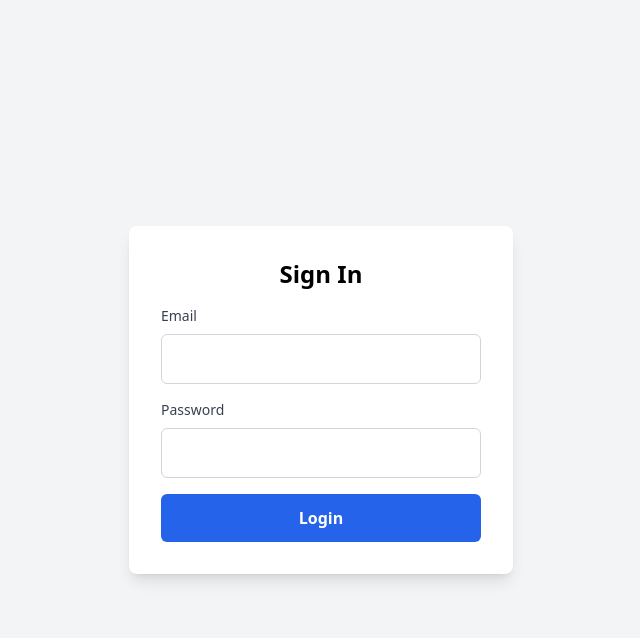
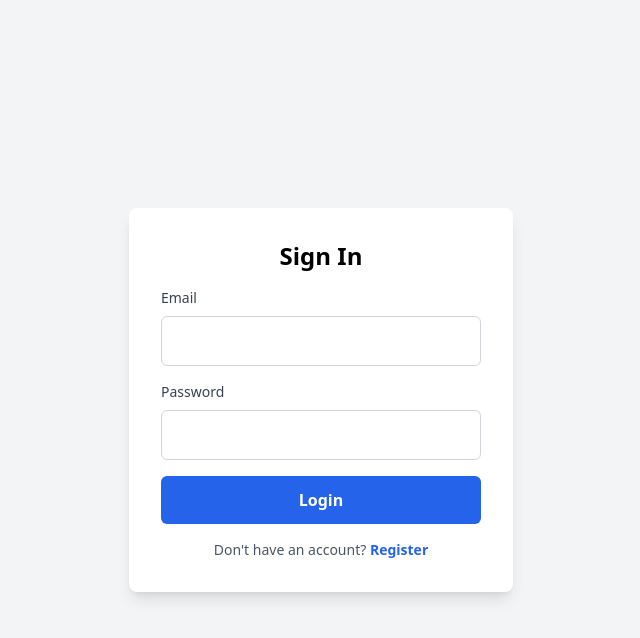
Before and after one commit to pawan2047/capstone, a PHP site: page /login1.php in a window 1280 px wide. Shown: the top 638 px of the page, without its empty margins (319-959 px from the left). Run offline with PHP 8.4, Linux system fonts and the light colour scheme; a stand-in replaces the project's code that opens the database connection; some libraries are stand-ins or nearby versions.

Commit message:
Update login1.php

```diff
--- a/login1.php
+++ b/login1.php
@@ -64,7 +64,9 @@ if ($_SERVER['REQUEST_METHOD'] == 'POST') {
                 Login
             </button>
         </form>
-
+          <p class="text-gray-600 text-sm text-center mt-4">
+            Don't have an account?
+            <a href="register.php" class="text-blue-600 font-semibold">Register</a>
         </p>
     </div>
 </body>
```
